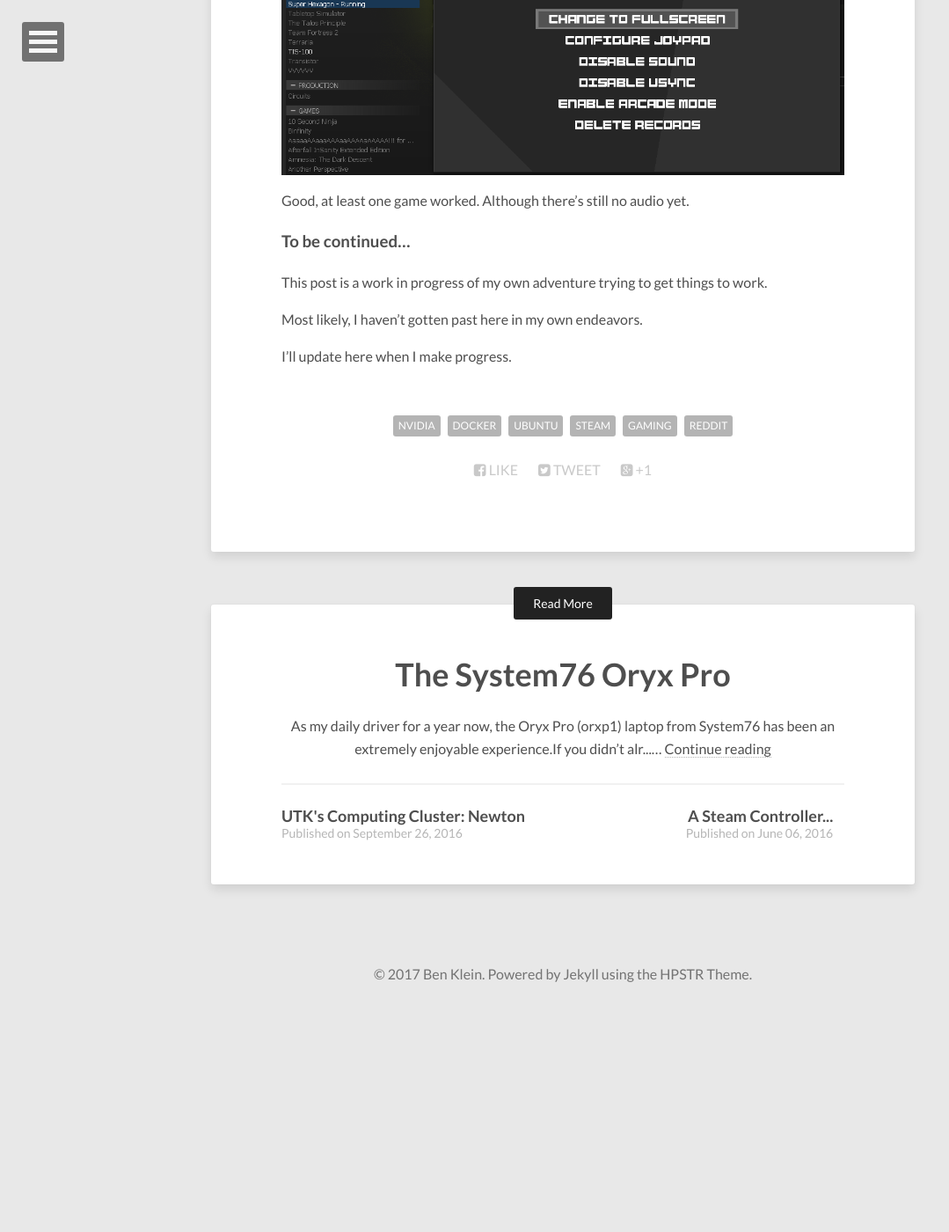
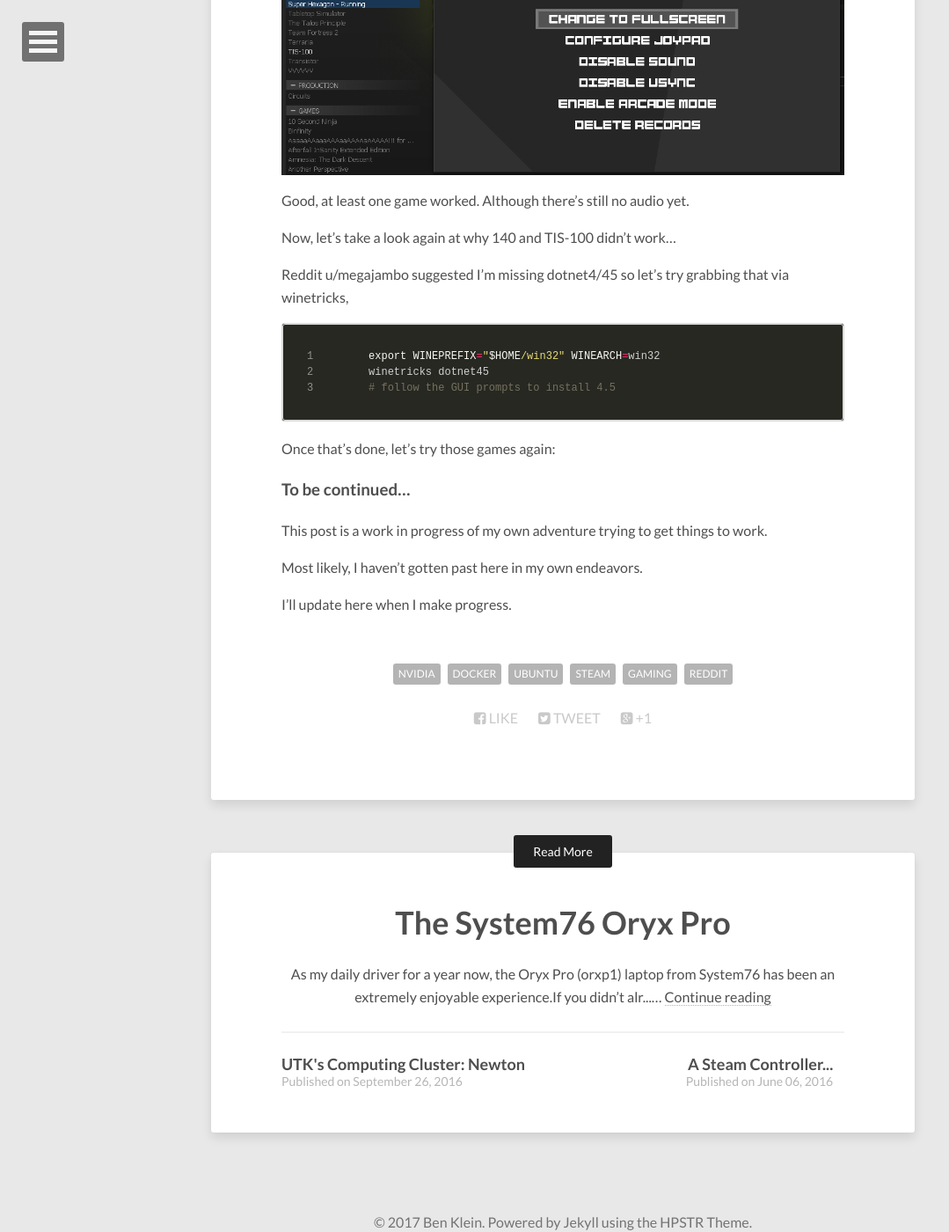
Before and after one commit to robobenklein/robobenklein.github.io, a Jekyll site: the page built from _posts/2017-06-24-docker-steam-gaming-from-achernetsov.markdown, in a window 1280 px wide and 1400 px high, scrolled down 5657 px. Shown: the whole window at 88% size, without its empty margins (0-1079 px from the left). Built offline with Jekyll 4.4.1, drawn with Linux system fonts in a browser that asks for light colours; nearby versions of some CDN libraries; before the commit the page ends 6805 px from its top, so only the background shows below that; some of the changed text lies outside the part shown.

Commit message:
Update & small fixes

````diff
--- a/_posts/2017-06-24-docker-steam-gaming-from-achernetsov.markdown
+++ b/_posts/2017-06-24-docker-steam-gaming-from-achernetsov.markdown
@@ -245,6 +245,19 @@
 
 Good, at least one game worked. Although there's still no audio yet.
 
+Now, let's take a look again at why 140 and TIS-100 didn't work...
+
+Reddit u/megajambo suggested I'm missing dotnet4/45 so let's try grabbing that via winetricks,
+```bash
+export WINEPREFIX="$HOME/win32" WINEARCH=win32
+winetricks dotnet45
+# follow the GUI prompts to install 4.5
+```
+
+Once that's done, let's try those games again:
+
+
+
 ### To be continued...
 
 This post is a work in progress of my own adventure trying to get things to work.
--- a/css/main.scss
+++ b/css/main.scss
@@ -42,11 +42,14 @@
     }
 }
 
-
-
 // Import partials from `sass_dir` (defaults to `_sass`)
 @import
         "base",
         "layout",
         "syntax-highlighting"
 ;
+
+// fix the highligher overflowing
+.highlight {
+    overflow-x: scroll;
+}
````
Also changed, not shown: other parts of _posts/2017-06-24-docker-steam-gaming-from-achernetsov.markdown (+1 -1 lines), Gemfile (+1 -6 lines), Gemfile.lock.
